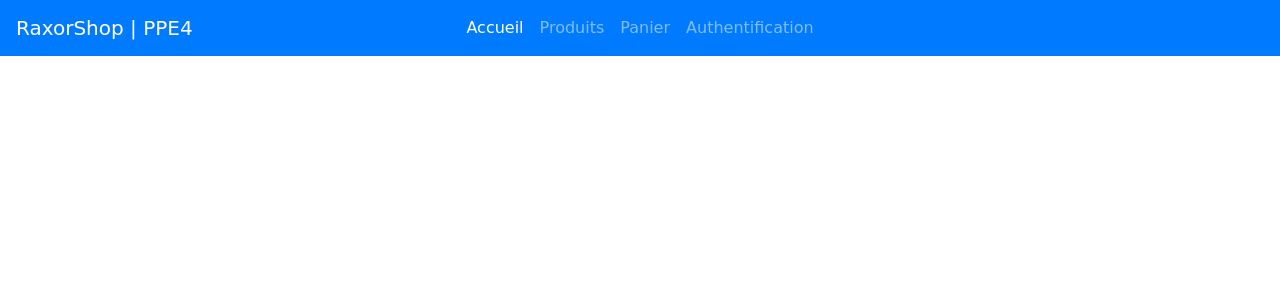
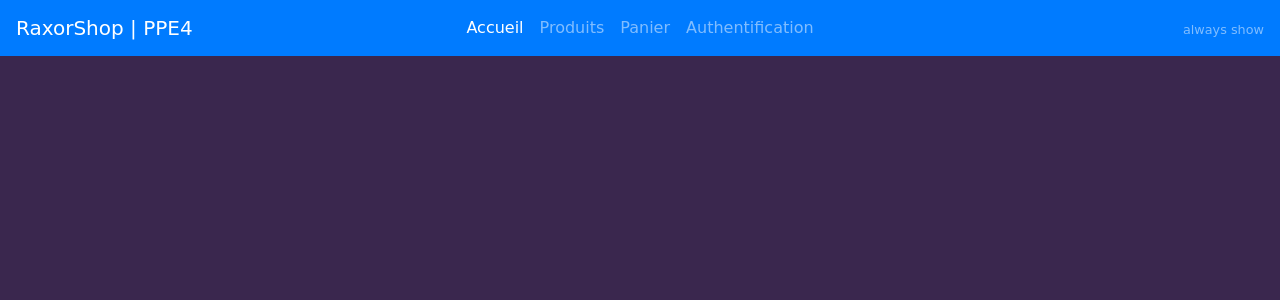
Before and after one commit to adriraxor/symfony5_web, a Symfony app: template templates/mon_profil/index.html.twig in a window 1280 px wide. Shown: the top 300 px of the page. Run offline with Twig, Linux system fonts and the light colour scheme; the template is opened without the code that fills it, so the values that code supplies are empty; some libraries are stand-ins or nearby versions; some web fonts are replaced.

Commit message:
Commit#2 || Minor update
############################
#      Changes Log         #
############################
- Minor design update
############################
#       Future update      #
############################

-> Increase more esthetic
-> Add real home page
-> Add .pdf when payment it's accepted
-> And more ...

```diff
--- a/assets/styles/app.css
+++ b/assets/styles/app.css
@@ -3,8 +3,9 @@
 
 body {
     overflow: hidden;
-    background: rgb(255, 255, 255);
     font-family: 'Patua One', cursive;
+    background-color: #3a274e;
+    color: #e5e5e5;
 
 }
 
--- a/assets/styles/login.css
+++ b/assets/styles/login.css
@@ -1,6 +1,7 @@
 @import url('https://fonts.googleapis.com/css2?family=Kiwi+Maru:wght@400;500&family=Patua+One&display=swap');
 body{
     font-family: 'Patua One', cursive;
+    background-color: #3a274e;
 }
 
 .btnInscription {
--- a/assets/styles/panier.css
+++ b/assets/styles/panier.css
@@ -2,6 +2,8 @@
 
 body{
     font-family: 'Patua One', cursive;
+    background-color: #3a274e;
+    color: #e5e5e5;
 }
 
 /**
--- a/assets/styles/profil.css
+++ b/assets/styles/profil.css
@@ -2,6 +2,7 @@
 
 body{
     font-family: 'Patua One', cursive;
+    background-color: #3a274e;
 }
 
 /**
--- a/assets/styles/register.css
+++ b/assets/styles/register.css
@@ -3,6 +3,8 @@
 
 body{
     font-family: 'Patua One', cursive;
+    background-color: #3a274e;
+    color: #e5e5e5;
 
 }
 
--- a/templates/mon_profil/index.html.twig
+++ b/templates/mon_profil/index.html.twig
@@ -49,7 +49,7 @@
                 {% endif %}
             </ul>
         </div>
-        <span class="navbar-text small text-truncate mt-1 w-50 text-right order-1 order-md-last"></span>
+        <span class="navbar-text small text-truncate mt-1 w-50 text-right order-1 order-md-last">always show</span>
     </nav>
 
     <div class="container" id="account_page">
```
Also changed, not shown: assets/styles/produits.css (+7 -2 lines), templates/produit/index.html.twig (+2 -6 lines).
